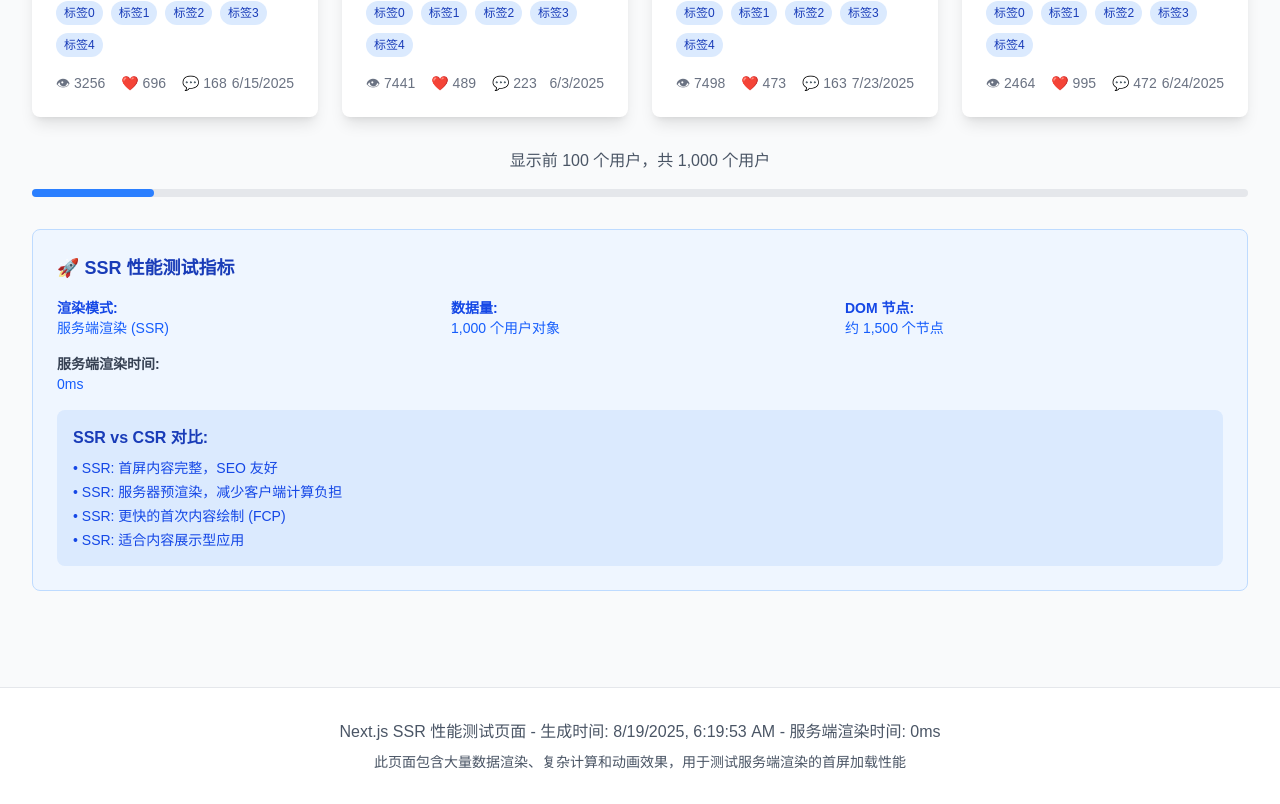
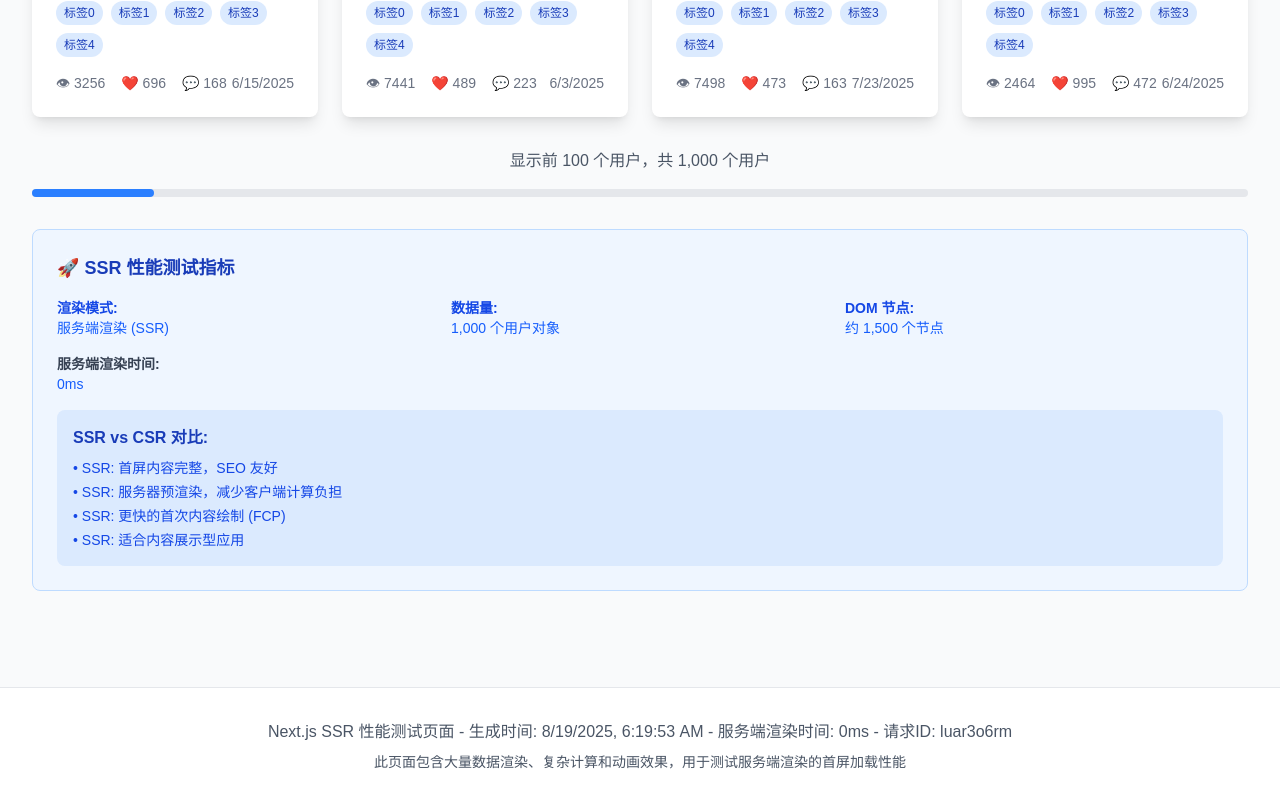
Before and after one commit to Lkk-Web/React_Nextjs_Render, a Next.js app: page / in a window 1280 px wide. Shown: the part 9087-9891 px from the top of the page. Built offline with nearby package versions, Linux system fonts and the light colour scheme.

Commit message:
fix: remove ssr usememo

```diff
--- a/app/page.tsx
+++ b/app/page.tsx
@@ -162,13 +162,13 @@ function StatsPanel({
 }
 
 export default function Home() {
-  // 记录服务端渲染开始时间（在组件开始时记录）
-  const renderStartTime = useMemo(() => {
-    if (typeof window === "undefined") {
+  // 记录服务端渲染开始时间（每次都重新记录）
+  const renderStartTime = (() => {
+    if (typeof window === 'undefined') {
       return process.hrtime.bigint();
     }
     return null;
-  }, []);
+  })();
 
   // 生成大量数据 - 在服务端渲染时会执行
   const largeDataset = useMemo(() => {
@@ -188,20 +188,24 @@ export default function Home() {
     return result;
   }, [largeDataset]);
 
-  // 计算服务端渲染总时间（包括处理和渲染）
-  const serverRenderTime = useMemo(() => {
-    if (typeof window === "undefined" && renderStartTime) {
+  // 计算服务端渲染总时间（包括处理和渲染）- 每次都重新计算
+  const serverRenderTime = (() => {
+    if (typeof window === 'undefined' && renderStartTime) {
       // 在这里计算从组件开始到现在的总时间
       const currentTime = process.hrtime.bigint();
       const totalRenderTime = Number(currentTime - renderStartTime) / 1000000; // 转换为毫秒
 
-      console.log(`服务端渲染总时间: ${totalRenderTime.toFixed(2)}ms`);
-      return Math.round(totalRenderTime * 100) / 100; // 保留两位小数
+      // 添加随机因子确保每次都不同
+      const randomFactor = Math.random() * 2; // 0-2ms的随机波动
+      const finalTime = totalRenderTime + randomFactor;
+
+      console.log(`服务端渲染总时间: ${finalTime.toFixed(2)}ms (基础: ${totalRenderTime.toFixed(2)}ms)`);
+      return Math.round(finalTime * 100) / 100; // 保留两位小数
     } else {
       // 客户端环境：不显示渲染时间
       return 0;
     }
-  }, [renderStartTime, largeDataset, calculationResult]); // 依赖所有主要计算结果
+  })();
 
   // 生成更多渲染数据
   const chartData = useMemo(() => {
@@ -399,7 +403,7 @@ export default function Home() {
           <div className="text-center text-gray-600 dark:text-gray-400">
             <p>
               Next.js SSR 性能测试页面 - 生成时间: {new Date().toLocaleString()}{" "}
-              - 服务端渲染时间: {serverRenderTime}ms
+              - 服务端渲染时间: {serverRenderTime}ms - 请求ID: {Math.random().toString(36).substr(2, 9)}
             </p>
             <p className="mt-2 text-sm">
               此页面包含大量数据渲染、复杂计算和动画效果，用于测试服务端渲染的首屏加载性能
```
